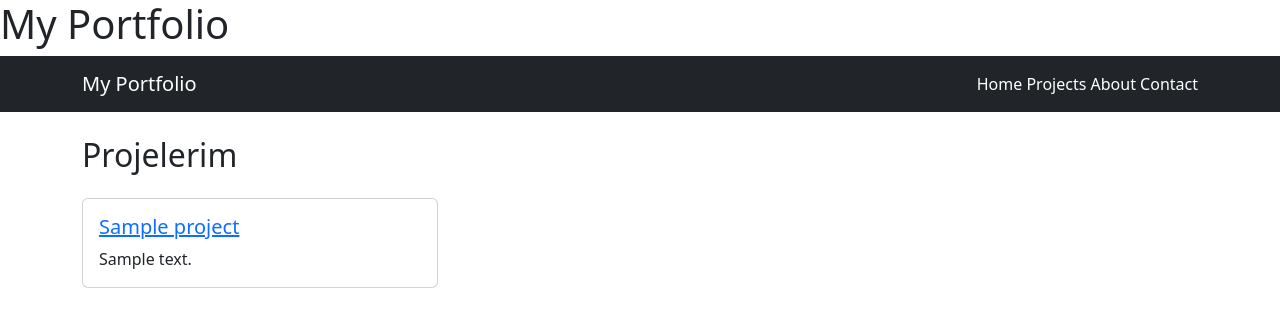
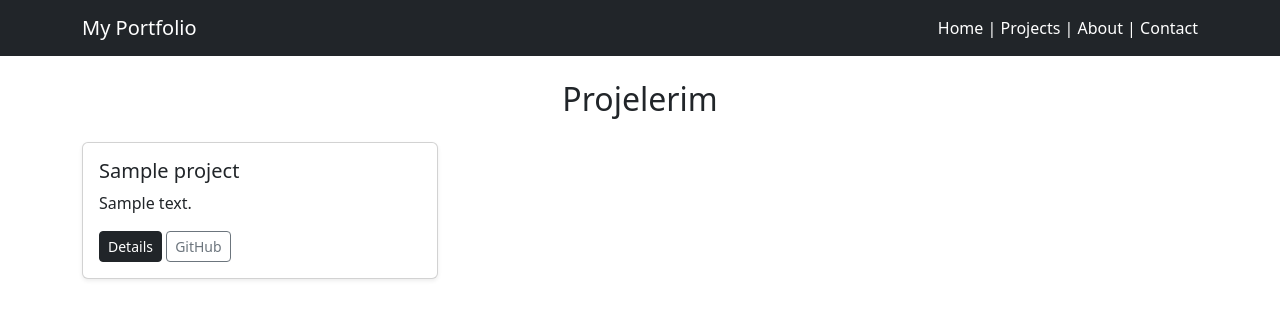
Before and after one commit to Elm4n/portfolio, a Django app: template core/templates/core/projects.html in a window 1280 px wide. Shown: the top 327 px of the page. Run offline with Django 5.2, Linux system fonts and the light colour scheme; the template is opened without the code that fills it: most values are stand-ins (such as "Sample title", 1, 10 or a date in 2020).

Commit message:
improve projects section

```diff
--- a/core/templates/core/base.html
+++ b/core/templates/core/base.html
@@ -8,14 +8,13 @@
     </head>
     <body>
         <header>
-            <h1>My Portfolio</h1>
             <nav class="navbar navbar-expand-lg navbar-dark bg-dark">
                 <div class="container">
                     <a class="navbar-brand" href="{% url 'home' %}">My Portfolio</a>
                     <div>
-                        <a class="nav-link text-white d-inline" href="/">Home</a>
-                        <a class="nav-link text-white d-inline" href="{% url 'projects' %}">Projects</a>
-                        <a class="nav-link text-white d-inline" href="{% url 'about' %}">About</a>
+                        <a class="nav-link text-white d-inline" href="/">Home  |</a>
+                        <a class="nav-link text-white d-inline" href="{% url 'projects' %}">Projects  |</a>
+                        <a class="nav-link text-white d-inline" href="{% url 'about' %}">About  |</a>
                         <a class="nav-link text-white d-inline" href="{% url 'contact' %}">Contact</a>
                     </div>
                 </div>
--- a/core/templates/core/projects.html
+++ b/core/templates/core/projects.html
@@ -3,19 +3,28 @@
 {% block title %}Projects{% endblock %}
 
 {% block content %}
-    <h2 class="mb-4">Projelerim</h2>
+    <h2 class="mb-4 text-center">Projelerim</h2>
         <div class="row">
             {% for project in projects %}
-                <div class="col-md-4">
-                    <div class="card mb-4">
-                        <div class="card-body">
-                            <h5 class="card-title">
-                                <a href="{% url 'project_detail' project.id %}">{{project.title}}</a>
-                            </h5>
+                <div class="col-md-6 col-lg-4 mb-4">
+                    <div class="card h-100 shadow-sm">
+                        <div class="card-body d-flex flex-column">
+                            <h5 class="card-title">{{project.title}}</h5>
                             <p class="card-text">{{ project.description|truncatewords:10 }}</p>
+
+                            <div class="mt-auto">
+                                <a href="{% url 'project_detail' project.id %}" class="btn btn-dark btn-sm">Details</a>
+
+                                {% if project.github_link %}
+                                    <a href="{{ project.github_link }}" target="_blank" class="btn btn-outline-secondary btn-sm">GitHub</a>
+                                {% endif %}
+                            </div>
                         </div>
                     </div>
                 </div>
+            {% empty %}
+                <p>No projects have been added yet.</p>
             {% endfor %}
         </div>
+    </div>
 {% endblock %}
```
Also changed, not shown: core/templates/core/project_detail.html (+10 -6 lines).
